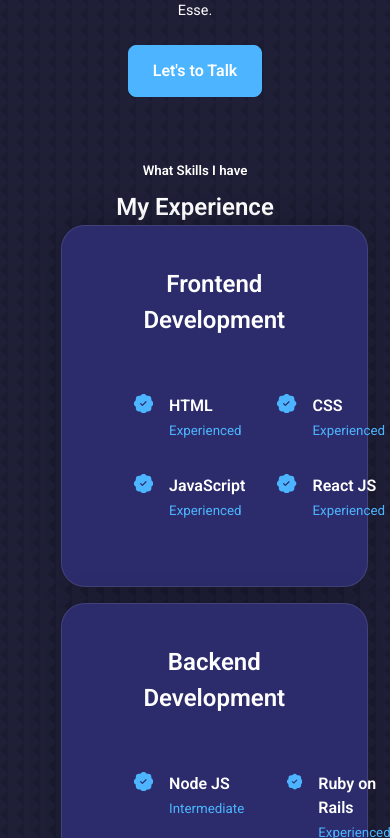
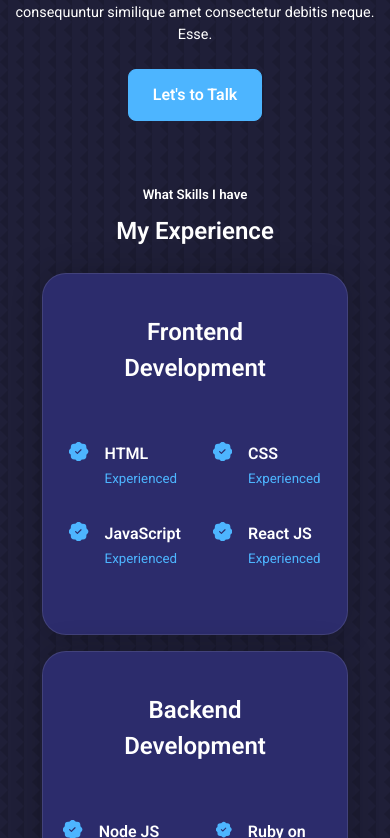
Before and after one commit to robinbenitezmora/Portfolio-Full-Stack-Robin, a React (Create React App) app: page / in a window 390 px wide. Shown: the part 1770-2608 px from the top of the page. Built offline with nearby package versions, Linux system fonts and the light colour scheme.

Commit message:
Refactor styles for Desktop version 1

```diff
--- a/src/components/about/about.css
+++ b/src/components/about/about.css
@@ -22,6 +22,14 @@
       var(--color-light-variant) 75%,
       var(--color-light-variant) 100%
     );
+}
+
+.about__title {
+  display: flex;
+  flex-direction: column;
+  align-items: center;
+  gap: 0.5rem;
+  margin-bottom: 2.5rem;
 }
 
 .about__me img {
@@ -99,10 +107,7 @@
 
 @media screen and (max-width: 600px) {
   .about__title {
-    display: flex;
-    flex-direction: column;
-    align-items: center;
-    gap: 0.5rem;
+    margin-bottom: 1.5rem;
   }
 
   .about__me {
--- a/src/components/contact/contact.css
+++ b/src/components/contact/contact.css
@@ -3,6 +3,14 @@
   grid-template-columns: 27% 58%;
   width: 65%;
   gap: 15%;
+}
+
+.contact__title {
+  display: flex;
+  flex-direction: column;
+  align-items: center;
+  gap: 0.5rem;
+  margin-bottom: 2.5rem;
 }
 
 .contact__options {
@@ -62,7 +70,7 @@
 @media screen and (max-width: 600px) {
   .container.contact__container {
     grid-template-columns: 1fr;
-    width: 100%;
+    width: 80%;
     gap: 0;
   }
 
@@ -71,9 +79,6 @@
   }
 
   .contact__title {
-    display: flex;
-    flex-direction: column;
-    align-items: center;
-    gap: 0.5rem;
+    margin-bottom: 1.5rem;
   }
 }
--- a/src/components/experience/experience.css
+++ b/src/components/experience/experience.css
@@ -2,6 +2,14 @@
   display: grid;
   grid-template-columns: repeat(2, 1fr);
   gap: 2rem;
+}
+
+.experience__title {
+  display: flex;
+  flex-direction: column;
+  align-items: center;
+  gap: 0.5rem;
+  margin-bottom: 2.5rem;
 }
 
 .experience__container > div {
@@ -10,6 +18,15 @@
   border-radius: 1.5rem;
   box-shadow: 0 0 2rem rgba(0, 0, 0, 0.2);
   border: 1px solid var(--color-light-variant);
+}
+
+.experience__frontend,
+.experience__backend {
+  display: flex;
+  flex-direction: column;
+  align-items: center;
+  margin-bottom: 1rem;
+  height: auto;
 }
 
 .experience__container > div h3 {
@@ -48,25 +65,21 @@
     margin: 0 auto;
   }
 
+  .experience__container {
+    grid-template-columns: 1fr;
+    justify-content: center;
+    gap: 1rem;
+  }
+
+  .experience__title {
+    margin-bottom: 1.5rem;
+  }
+
   .experience__content {
+    width: auto;
     padding: 1.5rem;
   }
 }
 
-@media screen and (max-width: 600px) {
-  .experience__container {
-    grid-template-columns: 1fr;
-    gap: 1rem;
-  }
-
-  .experience__title {
-    display: flex;
-    flex-direction: column;
-    align-items: center;
-    gap: 0.5rem;
-  }
-
-  .experience {
-    height: auto;
-  }
-}
+/* @media screen and (max-width: 600px) {
+} */
--- a/src/components/portfolio/portfolio.css
+++ b/src/components/portfolio/portfolio.css
@@ -3,6 +3,14 @@
   grid-template-columns: repeat(3, 1fr);
   grid-gap: 1.5rem;
   margin-top: 2rem;
+}
+
+.portfolio__title {
+  display: flex;
+  flex-direction: column;
+  align-items: center;
+  gap: 0.5rem;
+  margin-bottom: 2.5rem;
 }
 
 .portfolio__item {
@@ -53,9 +61,6 @@
   }
 
   .portfolio__title {
-    display: flex;
-    flex-direction: column;
-    align-items: center;
-    gap: 0.5rem;
+    margin-bottom: 1.5rem;
   }
 }
--- a/src/components/service/service.css
+++ b/src/components/service/service.css
@@ -2,6 +2,14 @@
   display: grid;
   grid-template-columns: repeat(3, 1fr);
   gap: 2rem;
+}
+
+.service__title {
+  display: flex;
+  flex-direction: column;
+  align-items: center;
+  gap: 0.5rem;
+  margin-bottom: 2.5rem;
 }
 
 .service {
@@ -65,10 +73,7 @@
   }
 
   .service__title {
-    display: flex;
-    flex-direction: column;
-    align-items: center;
-    gap: 0.5rem;
+    margin-bottom: 1.5rem;
   }
 
   .service {
--- a/src/components/testimonial/testimonial.css
+++ b/src/components/testimonial/testimonial.css
@@ -1,6 +1,14 @@
 .container.testimonials__container {
   width: 50%;
   padding-bottom: 4rem;
+}
+
+.testimonial__title {
+  display: flex;
+  flex-direction: column;
+  align-items: center;
+  gap: 0.5rem;
+  margin-bottom: 2.5rem;
 }
 
 .swiper-pagination-clickable .swiper-pagination-bullet {
@@ -57,9 +65,6 @@
   }
 
   .testimonial__title {
-    display: flex;
-    flex-direction: column;
-    align-items: center;
-    gap: 0.5rem;
+    margin-bottom: 1.5rem;
   }
 }
--- a/src/index.css
+++ b/src/index.css
@@ -124,7 +124,7 @@
   }
 }
 
-@media screen and (max-width: 768px) {
+@media screen and (max-width: 600px) {
   .container {
     width: var(--container-width-sm);
   }
```
